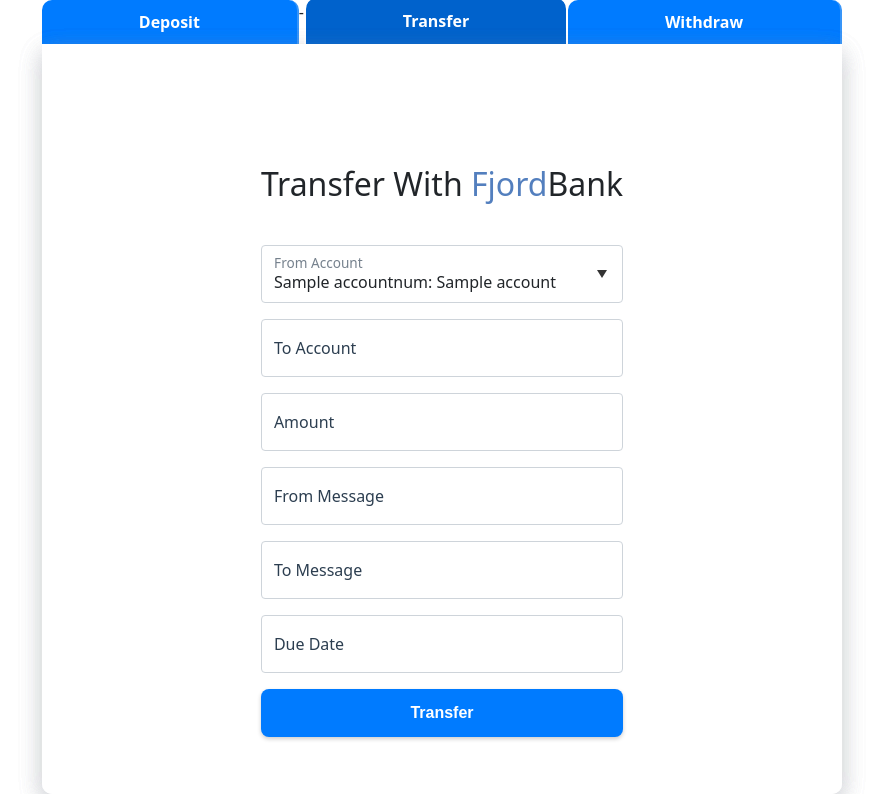
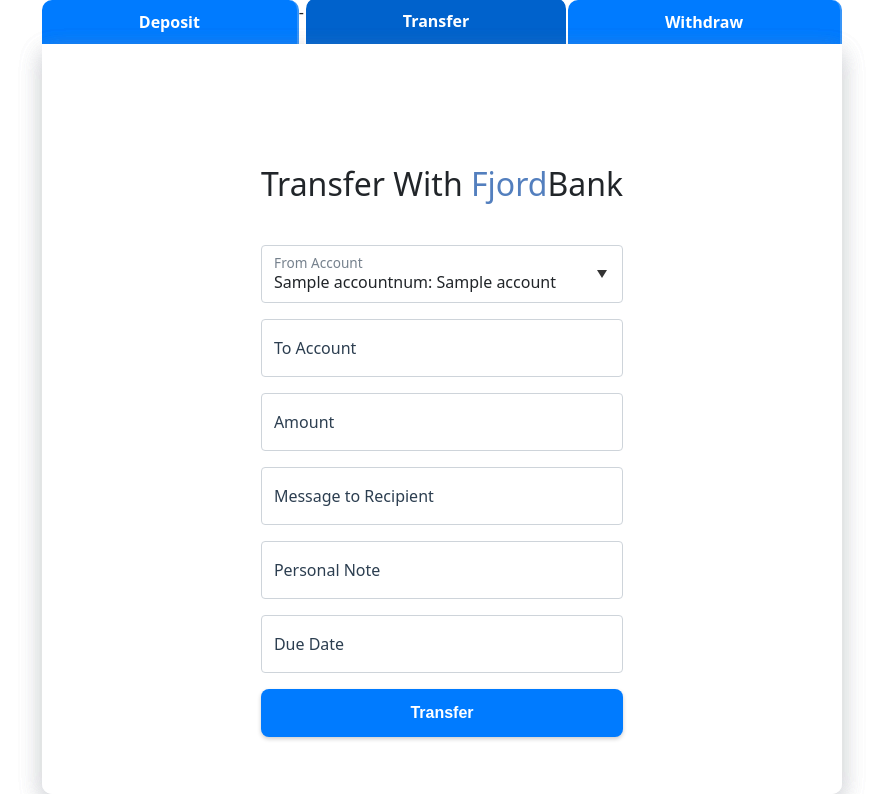
Before and after one commit to TeiturB/Fjordbank, a Flask app: template templates/payments.html in a window 1280 px wide. Shown: the part 172-966 px from the top of the page, without its empty margins (198-1081 px from the left). Run offline with Flask 2, Linux system fonts and the light colour scheme; the template is opened without the code that fills it: most values are stand-ins (such as "Sample title", 1, 10 or a date in 2020); some libraries are stand-ins or nearby versions.

Commit message:
fix: Fix some minor naming issues

```diff
--- a/templates/payments.html
+++ b/templates/payments.html
@@ -45,17 +45,17 @@
               </div>
 
               <div class="form-floating mb-3">
-                <input type="number" name="amount_DKK" id="amount_DKK" class="form-control" placeholder="Amount" required>
-                <label for="amount_DKK">Amount</label>
+                <input type="number" name="amount" id="amount" class="form-control" placeholder="Amount" required>
+                <label for="amount">Amount</label>
               </div>
 
               <div class="form-floating mb-3">
                 <input type="text" name="message_text" id="message_text" class="form-control" placeholder="Message">
-                <label for="message_text">Message</label>
+                <label for="message_text">Personal Note</label>
               </div>
 
               <div class="form-floating mb-3">
-                <input type="date" name="due_date" id="due_date" class="form-control" placeholder="Due Date" data-provide="datepicker" data-date-format="yyyy-mm-dd" required>
+                <input type="date" name="due_date" id="due_date" class="form-control" placeholder="Due Date" data-provide="datepicker" data-date-format="mm-dd-yyyy" required>
                 <label for="due_date">Due Date</label>
               </div>
 
@@ -99,18 +99,18 @@
                     </div>
 
                     <div class="form-floating mb-3">
-                      <input type="number" name="amount_DKK" id="amount_DKK" class="form-control" placeholder="Amount" required>
-                      <label for="amount_DKK">Amount</label>
+                      <input type="number" name="amount" id="amount" class="form-control" placeholder="Amount" required>
+                      <label for="amount">Amount</label>
                     </div>
 
                     <div class="form-floating mb-3">
-                      <input type="text" name="message_text" id="message_text" class="form-control" placeholder="From Message">
-                      <label for="message_text">From Message</label>
+                      <input type="text" name="message_text" id="message_text" class="form-control" placeholder="Message to Recipient">
+                      <label for="message_text">Message to Recipient</label>
                     </div>
 
                     <div class="form-floating mb-3">
                       <input type="text" name="own_text" id="own_text" class="form-control" placeholder="own_text">
-                      <label for="own_text">To Message</label>
+                      <label for="own_text">Personal Note</label>
                     </div>
 
                     <div class="form-floating mb-3">
@@ -145,12 +145,17 @@
               </div>
 
               <div class="form-floating mb-3">
-                <input type="text" name="amount_DKK" id="amount_DKK3" class="form-control" placeholder="Amount" required>
-                <label for="amount_DKK">Amount</label>
+                <input type="text" name="amount" id="amount" class="form-control" placeholder="Amount" required>
+                <label for="amount">Amount</label>
               </div>
 
               <div class="form-floating mb-3">
-                <input type="date" name="due_date" id="due_date" class="form-control" placeholder="Due Date" data-provide="datepicker" data-date-format="yyyy-mm-dd" required>
+                <input type="text" name="own_text" id="own_text" class="form-control" placeholder="own_text">
+                <label for="own_text">Personal Note</label>
+              </div>
+
+              <div class="form-floating mb-3">
+                <input type="date" name="due_date" id="due_date" class="form-control" placeholder="Due Date" data-provide="datepicker" data-date-format="mm-dd-yyyy" required>
                 <label for="due_date">Due Date</label>
               </div>
 
```
